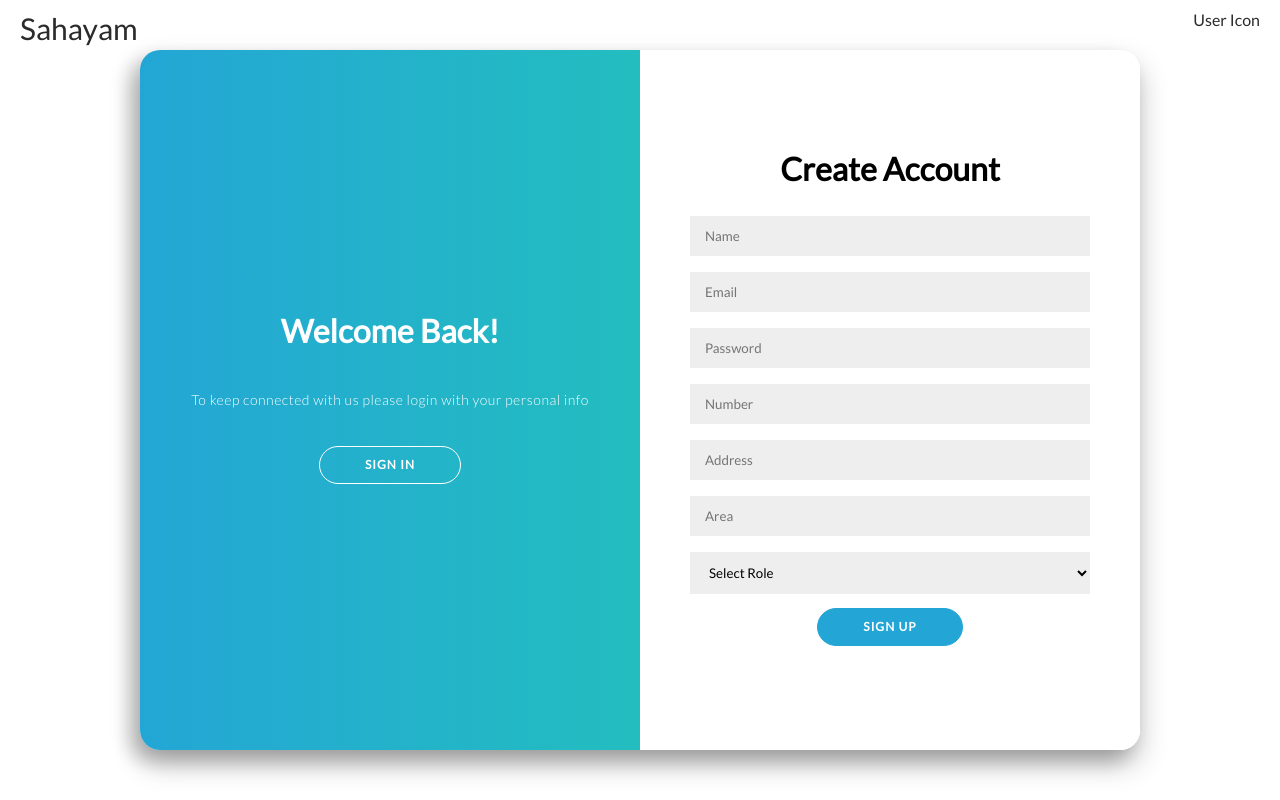
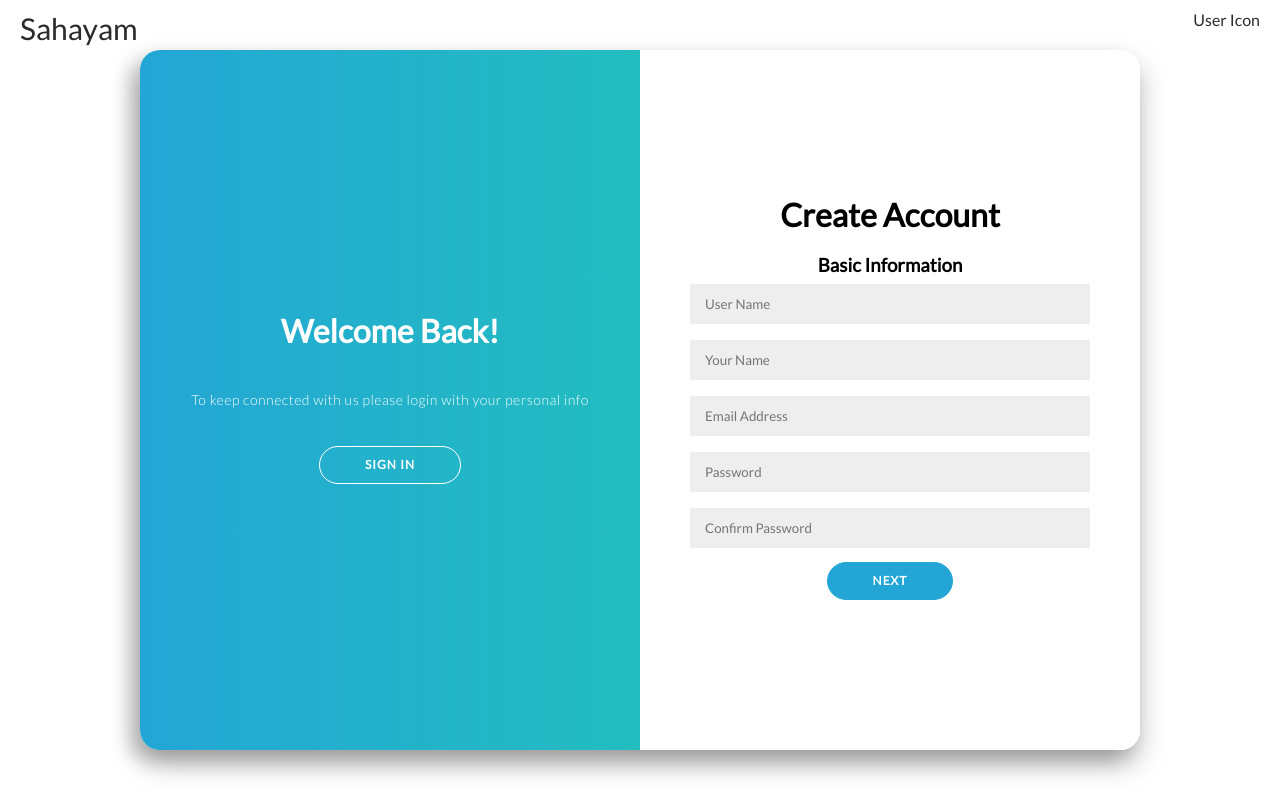
Before and after one commit to atishekk/Sahayam-UI, a React (Create React App) app: page /auth in a window 1280 px wide. Both pictures are taken after a click on the button "SIGN UP". Built offline with nearby package versions, Linux system fonts and the light colour scheme; no server answers.

Commit message:
SignUp form division done

```diff
--- a/src/Components/AuthUI/Auth.scss
+++ b/src/Components/AuthUI/Auth.scss
@@ -227,3 +227,12 @@
   height: 40px;
   width: 40px;
 }
+
+.active-form-part {
+  display: block;
+
+}
+
+.inactive-form-part {
+  display: none;
+}
--- a/src/Components/AuthUI/AuthUI.js
+++ b/src/Components/AuthUI/AuthUI.js
@@ -1,36 +1,64 @@
 import React, { useEffect, useState } from 'react';
+import {gql} from "@apollo/client";
 import './Auth.scss';
 
 function AuthUI() {
+
+  //  const SIGNUP_USER = gql``;
+
+
   const [container, setContainer] = useState();
+  const [partOne, setPartOne] = useState();
+  const [partTwo, setPartTwo] = useState();
+  const [dateState, setDateState] = useState("text")
 
   // signIn
-  const [email, setEmail] = useState();
+  const [identifier, setIdentifier] = useState();
   const [password, setPassword] = useState();
 
   // signUp
-  const [newEmail, setNewEmail] = useState();
-  const [newPassword, setNewPassword] = useState();
-  const [name, setName] = useState();
-  const [address, setAddress] = useState();
-  const [number, setNumber] = useState();
-  const [area, setArea] = useState();
-  const [role, setRole] = useState();
-  const [NGO, setNGO] = useState();
+  const [newEmail, setNewEmail] = useState("");
+  const [newPassword, setNewPassword] = useState("");
+  const [confirmPassword, setConfirmPassword] = useState("");
+  const [username, setUserName] = useState("");
+  const [name, setName] = useState("");
+  const [DOB, setDOB] = useState();
+  const [city, setCity] = useState("");
+  const [mobile, setMobile] = useState("");
+  const [country, setCountry] = useState("");
+  const [role, setRole] = useState("None");
+  const [NGO, setNGO] = useState("");
+  const [progress, setProgress] = useState(false);
 
   useEffect(() => {
     setContainer(document.getElementById('container'));
+    setPartOne(document.getElementById("part_one"));
+    setPartTwo(document.getElementById("part_two"));
   });
 
   const onSignUp = (e) => {
     e.preventDefault();
-    console.log(name, newEmail, newPassword, address, number, area);
+    console.log(name, newEmail, newPassword, city, mobile, country, Date(DOB));
   };
 
   const onSignIn = (e) => {
     e.preventDefault();
-    console.log(email, password);
+    console.log(identifier, password);
   };
+
+  const gotoFirstPart = () => {
+    partTwo.classList.remove("active-form-part");
+    partTwo.classList.add("inactive-form-part");
+    partOne.classList.add("active-form-part");
+    partOne.classList.remove("inactive-form-part");
+  }
+
+  const gotoSecondPart = () => {
+    partOne.classList.remove("active-form-part");
+    partOne.classList.add("inactive-form-part");
+    partTwo.classList.add("active-form-part");
+    partTwo.classList.remove("inactive-form-part");
+  }
 
   return (
     <div>
@@ -38,15 +66,27 @@ function AuthUI() {
         <div className="form-container sign-up-container">
           <form onSubmit={(e) => onSignUp(e)}>
             <h1>Create Account</h1>
+            <div> {!progress ?
+              <h3>
+                Basic Information
+              </h3>
+              : <h3> Additional Information </h3> } </div>
+            <div id="part_one" className="active-form-part">
               <input
                 type="text"
-              placeholder="Name"
+                placeholder="User Name"
+                value={username}
+                onChange={(e) => setUserName(e.target.value)}
+              />
+              <input
+                type="text"
+                placeholder="Your Name"
                 value={name}
                 onChange={(e) => setName(e.target.value)}
               />
               <input
                 type="email"
-              placeholder="Email"
+                placeholder="Email Address"
                 value={newEmail}
                 onChange={(e) => setNewEmail(e.target.value)}
               />
@@ -57,51 +97,80 @@ function AuthUI() {
                 onChange={(e) => setNewPassword(e.target.value)}
               />
               <input
+                type="password"
+                placeholder="Confirm Password"
+                value={confirmPassword}
+                onChange={(e) => setConfirmPassword(e.target.value)}
+              />
+              <button value="next" onClick={() => {
+                setProgress(true);
+                gotoSecondPart();
+              }}>
+                Next
+              </button>
+            </div>
+            <div id="part_two" className="inactive-form-part">
+              <input
+                placeholder="Date of Birth"
+                type={dateState}
+                onFocus={() => setDateState('date')}
+                onBlur={() => setDateState('text')}
+                value={DOB}
+                onChange={(e) => setDOB(e.target.value)}
+                id="date" />
+              <input
                 type="text"
-              placeholder="Number"
-              value={number}
-              onChange={(e) => setNumber(e.target.value)}
+                placeholder="Phone Number"
+                value={mobile}
+                onChange={(e) => setMobile(e.target.value)}
               />
               <input
                 type="text"
-              placeholder="Address"
-              value={address}
-              onChange={(e) => setAddress(e.target.value)}
+                placeholder="City"
+                value={city}
+                onChange={(e) => setCity(e.target.value)}
               />
               <input
                 type="text"
-              placeholder="Area"
-              value={area}
-              onChange={(e) => setArea(e.target.value)}
+                placeholder="Country"
+                value={country}
+                onChange={(e) => setCountry(e.target.value)}
               />
               <select value={role} onChange={(e) => setRole(e.target.value)}>
-              <option value="none" selected disabled hidden>
+                <option value="None" disabled hidden>
                   Select Role
                 </option>
-              <option value="NGO Worker">NGO Worker</option>
+                <option value="Worker">NGO Worker</option>
                 <option value="User">Volunteer</option>
               </select>
-            {role == 'NGO Worker' ? (
+              {role == 'Worker' ? (
                 <input
                   type="text"
-                placeholder="NGO name"
+                  placeholder="NGO Name"
                   value={NGO}
                   onChange={(e) => setNGO(e.target.value)}
                 />
               ) : null}
+              <button value="next" className="back-button" onClick={() => {
+                setProgress(false);
+                gotoFirstPart();
+              }}>
+                Go Back
+              </button>
               <button value="save" type="submit">
                 Sign Up
               </button>
+            </div>
           </form>
         </div>
         <div className="form-container sign-in-container">
           <form onSubmit={(e) => onSignIn(e)}>
             <h1>Sign in</h1>
             <input
-              type="email"
-              placeholder="Email"
-              value={email}
-              onChange={(e) => setEmail(e.target.value)}
+              type="text"
+              placeholder="Email or Username"
+              value={identifier}
+              onChange={(e) => setIdentifier(e.target.value)}
             />
             <input
               type="password"
```
Also changed, not shown: 1 other file (tests, documents, lock files or other folders). Lines whose indentation alone changed are shown as unchanged.
